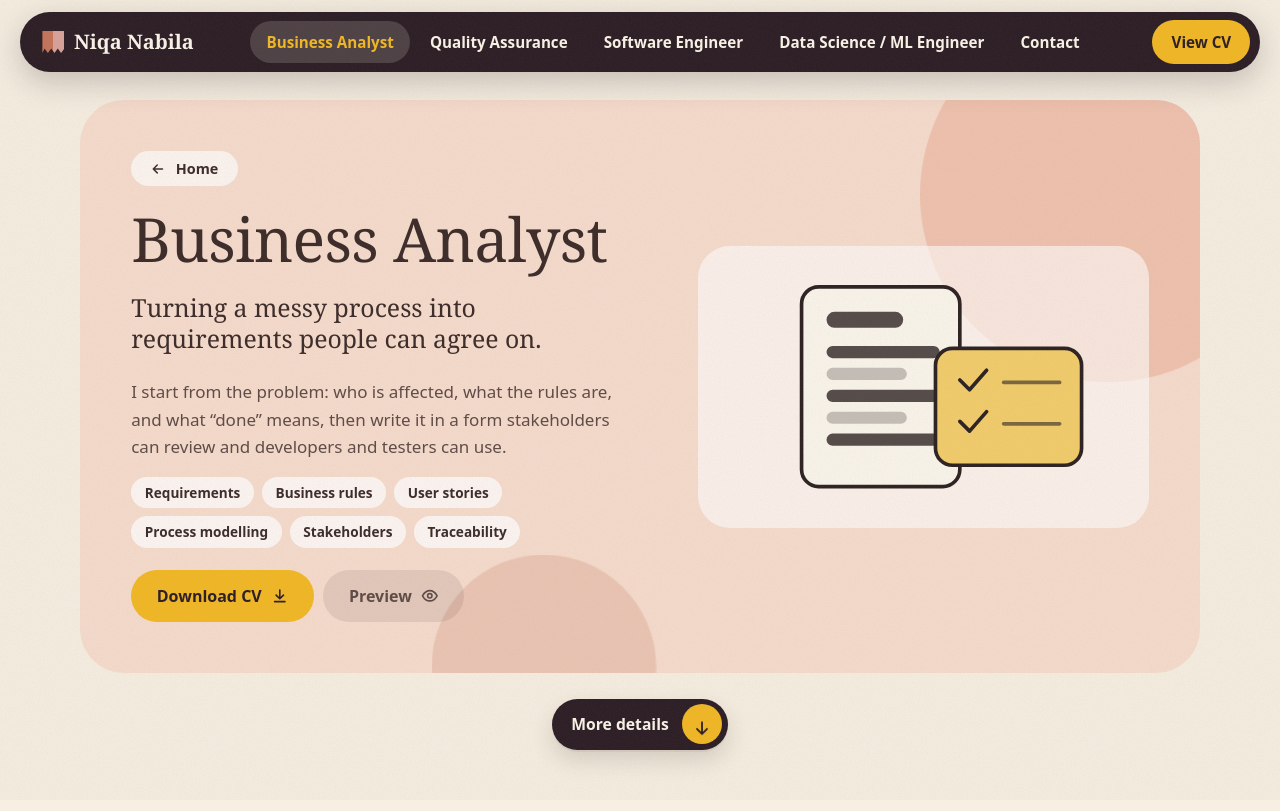
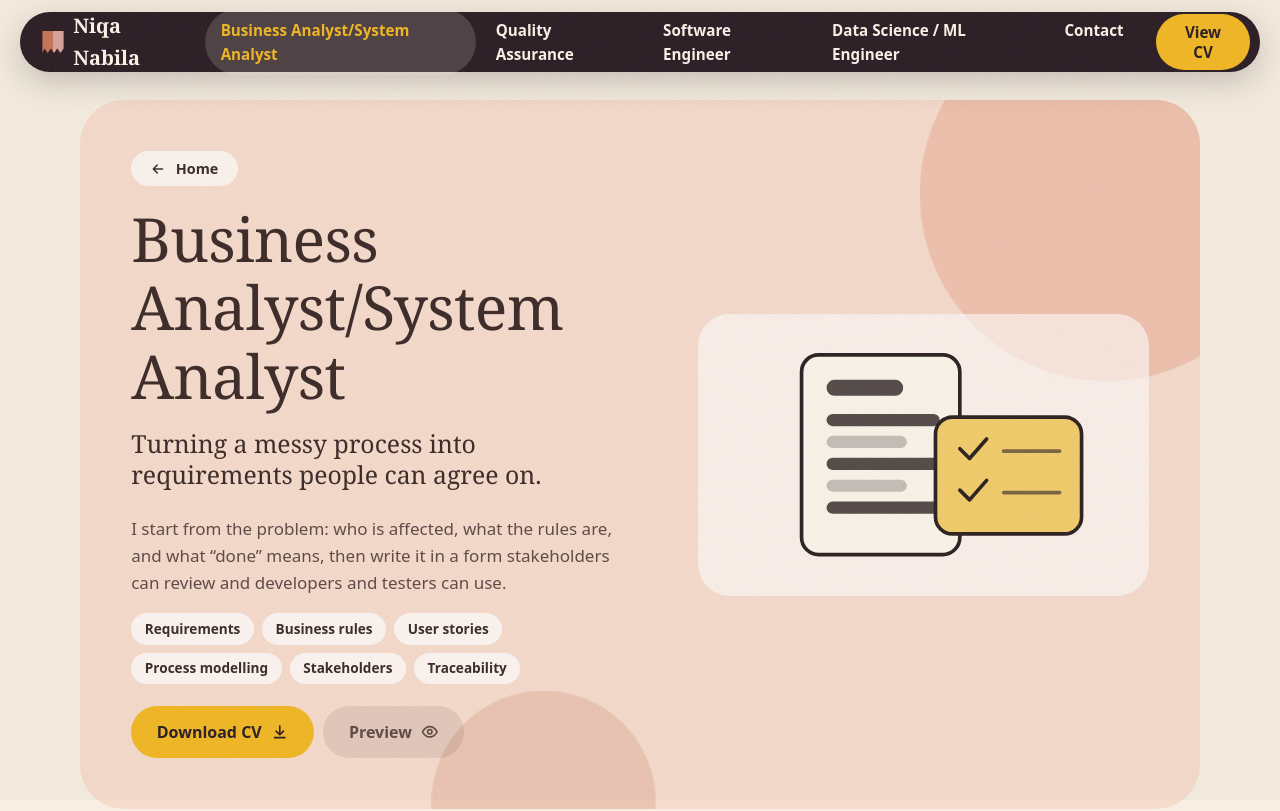
Before and after one commit to niqanabila16/Niqa-Nabila-portfolio, a React (Vite) app: page /role/business-analyst in a window 1280 px wide. Shown: the top 811 px of the page. Built offline with nearby package versions, Linux system fonts and the light colour scheme.

Commit message:
Uodate Tech Stacks

```diff
--- a/src/data/roles.ts
+++ b/src/data/roles.ts
@@ -5,7 +5,7 @@ export const roles: Role[] = [
   {
     id: 'business-analyst',
     slug: 'business-analyst',
-    title: 'Business Analyst',
+    title: 'Business Analyst/System Analyst',
     tagTitle: 'Business Analyst',
     tagLine: 'Requirements and process',
     tagHint: 'Requirements and documents',
```
